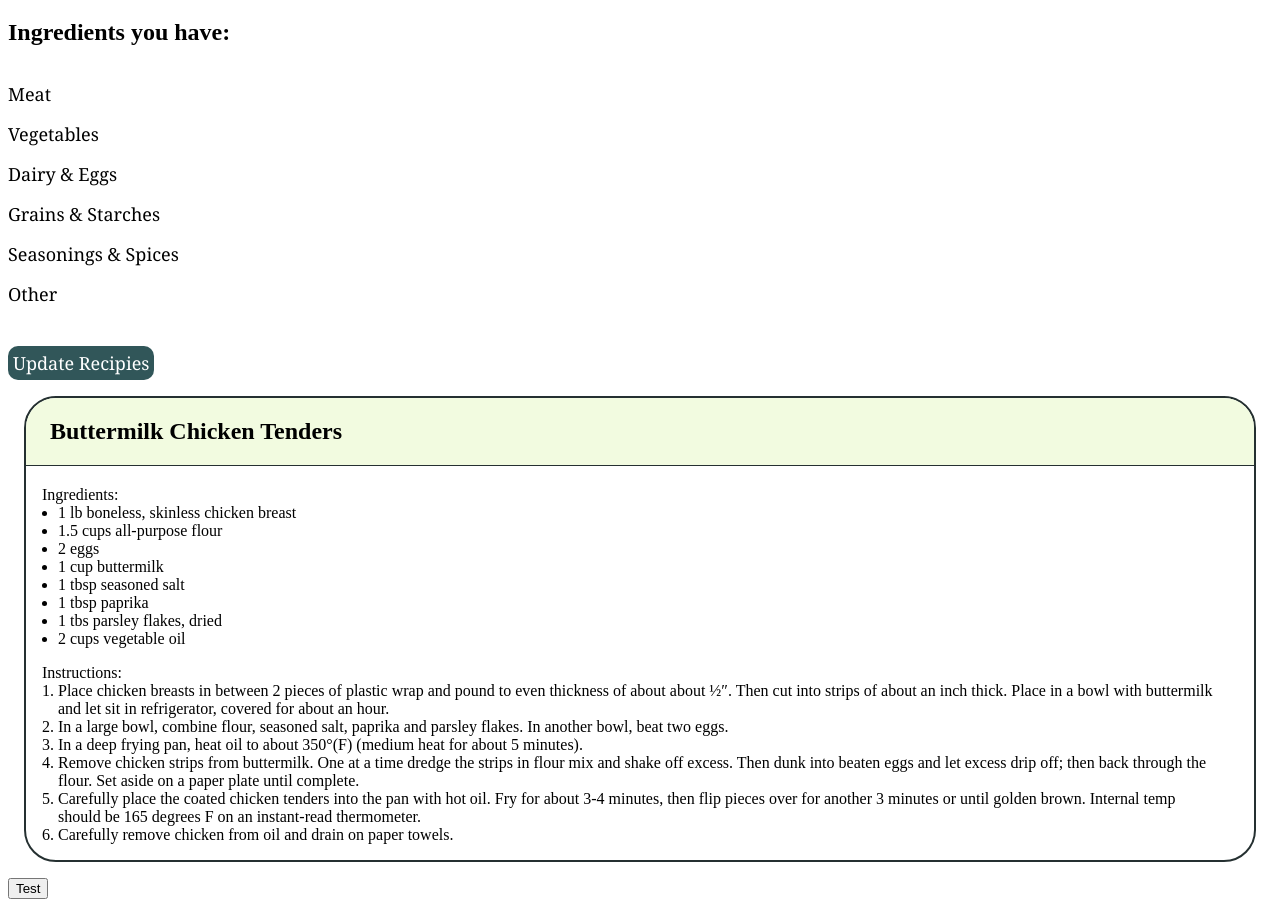
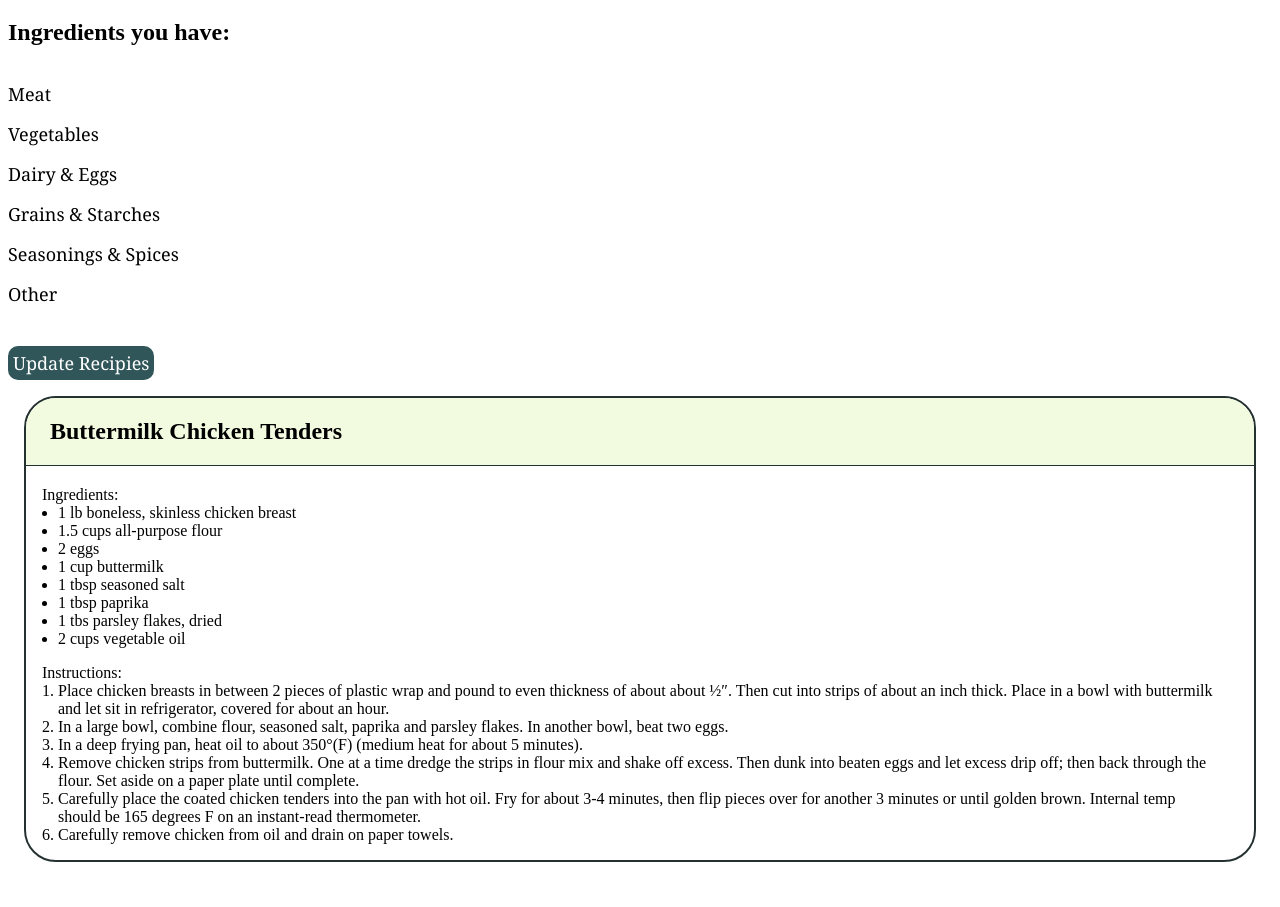
Before and after one commit to ChunKeatTeh/recipieWebsite, a plain HTML site: page recipies.html in a window 1280 px wide. Shown: the part 110-1017 px from the top of the page. After the commit the page ends 988 px from the top, so only its background shows below. Drawn offline with Linux system fonts and the light colour scheme.

Commit message:
removed redundant 'test' button

```diff
--- a/recipies.html
+++ b/recipies.html
@@ -326,8 +326,6 @@
                     </ol>
                 </div>
             </div>
-
-            <button onclick="test()">Test</button>
         </div>
 
         <script src="script.js"></script>
```
